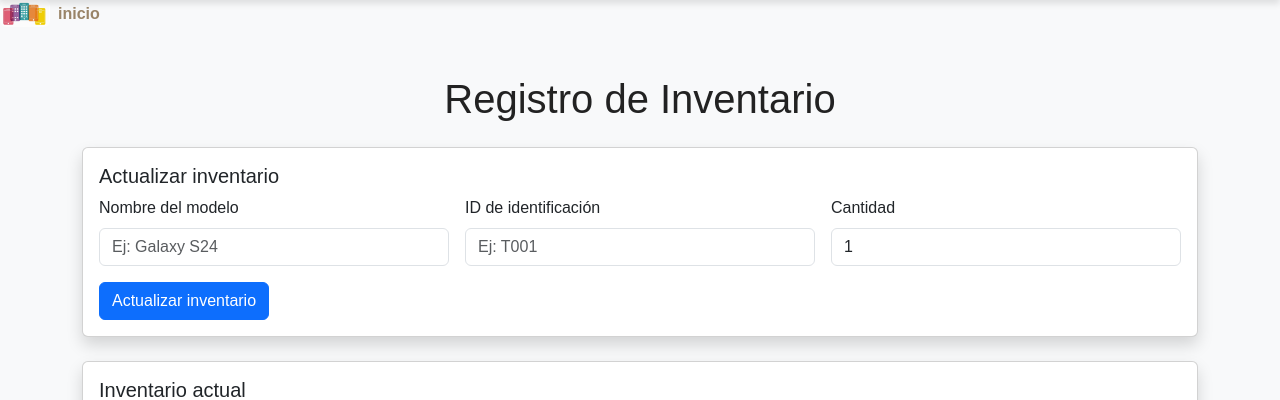
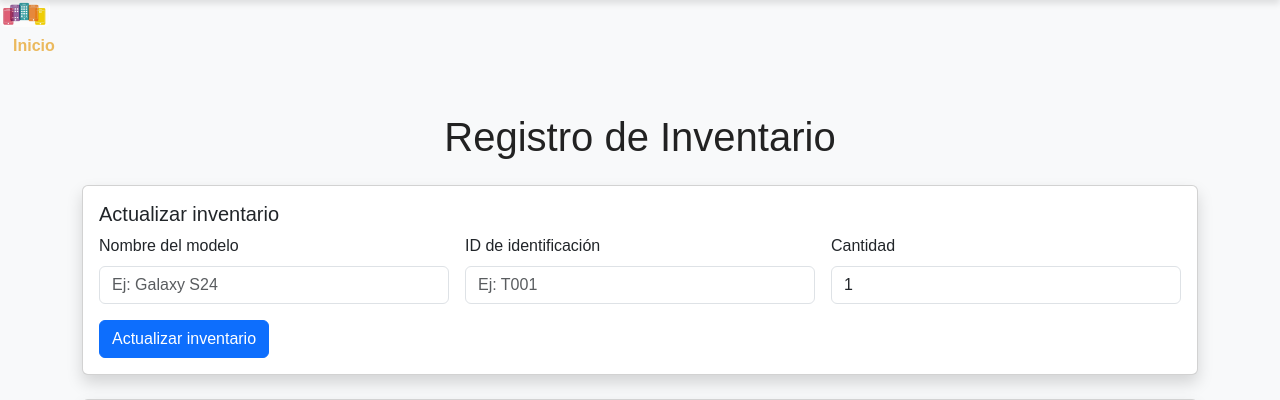
Before and after one commit to FelipeSalin/e2_Marjorie_Requena_Felipe_Salinas_Tomas_Toledo_S6, a Django app: page /registro_inventario/ in a window 1280 px wide. Shown: the part 16-416 px from the top of the page. Run offline with Django 5.2, Linux system fonts and the light colour scheme.

Commit message:
modifica registro_inventario inicio

```diff
--- a/tienda/core/templates/compras/registro_inventario.html
+++ b/tienda/core/templates/compras/registro_inventario.html
@@ -18,7 +18,10 @@
             <a class="navbar-brand d-flex align-items-center" href="/index.html"
                 style="color: rgb(153, 132, 104); font-weight: bold;">
                 <img src="{% static '/assets/LogoEmpresa.webp' %}" alt="Logo" width="50" class="me-2 rounded">
-                inicio
+                <a href="{% url 'index' %}" class="btn fw-bold" id="btnLogin" style="color: rgb(235, 185, 93);">
+                    Inicio
+                </a>
+
             </a>
         </a>
 
```
